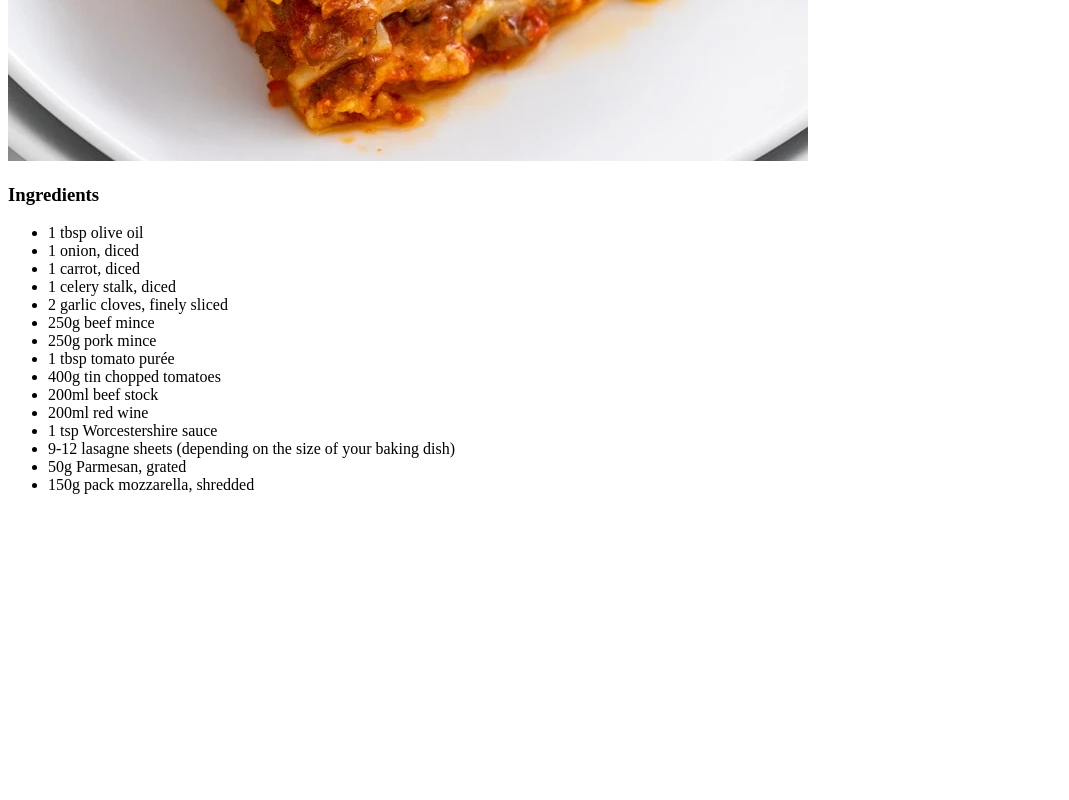
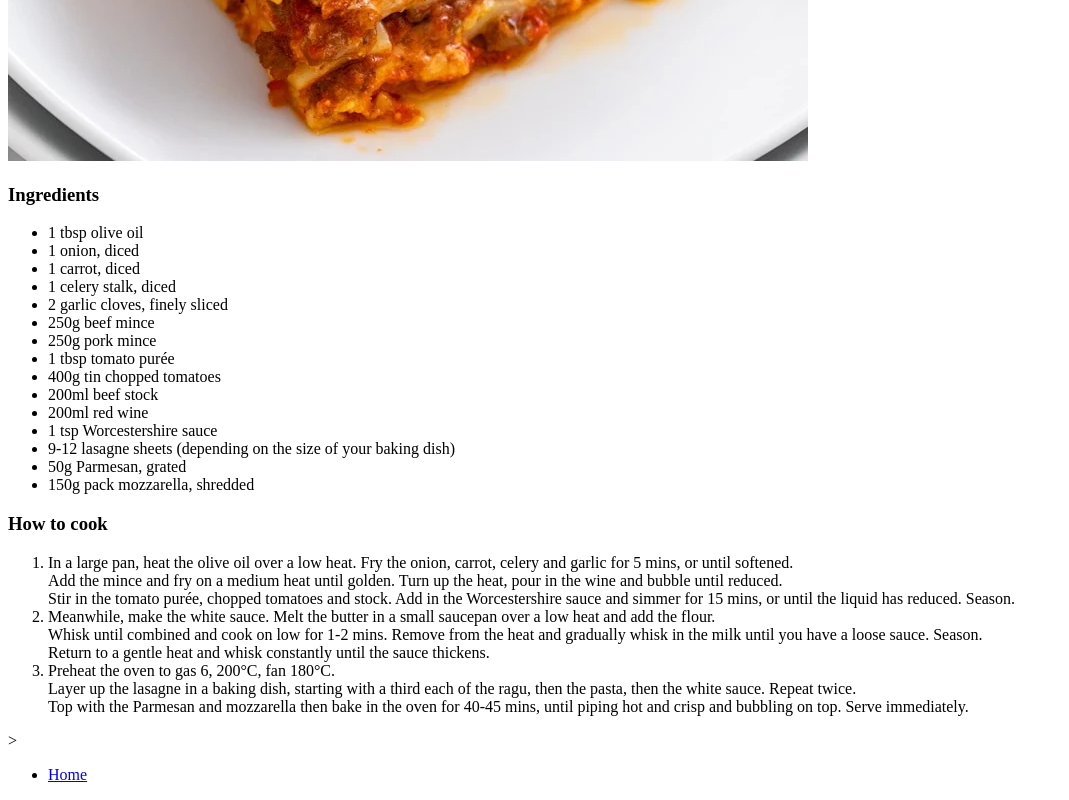
Before and after one commit to karoluju97/odin_recipes, a plain HTML site: page recipes/lasagna.html in a window 1280 px wide. Shown: the part 519-1319 px from the top of the page, without its empty margins (0-1069 px from the left). Before the commit the page ends 1029 px from the top, so only its background shows below. Drawn offline with Linux system fonts and the light colour scheme.

Commit message:
Added steps for chicken mushroom and lasagna. Also added a home button to return to home screen

```diff
--- a/recipes/lasagna.html
+++ b/recipes/lasagna.html
@@ -11,21 +11,39 @@
     <h3>Ingredients</h3>
 
         <ul>
-            <li> 1 tbsp olive oil </li>
-            <li>  1 onion, diced</li>
-            <li>   1 carrot, diced</li>
-            <li>    1 celery stalk, diced</li>
-            <li>    2 garlic cloves, finely sliced</li>
-            <li>   250g beef mince</li>
-            <li>     250g pork mince</li>
-            <li>    1 tbsp tomato purée</li>
-            <li>   400g tin chopped tomatoes</li>
-            <li>    200ml beef stock</li>
-            <li>    200ml red wine</li>
-            <li>    1 tsp Worcestershire sauce</li>
-            <li>    9-12 lasagne sheets (depending on the size of your baking dish)</li>
-            <li>    50g Parmesan, grated</li>
-            <li>   150g pack mozzarella, shredded</li>
+            <li>1 tbsp olive oil </li>
+            <li>1 onion, diced</li>
+            <li>1 carrot, diced</li>
+            <li>1 celery stalk, diced</li>
+            <li>2 garlic cloves, finely sliced</li>
+            <li>250g beef mince</li>
+            <li>250g pork mince</li>
+            <li>1 tbsp tomato purée</li>
+            <li>400g tin chopped tomatoes</li>
+            <li>200ml beef stock</li>
+            <li>200ml red wine</li>
+            <li>1 tsp Worcestershire sauce</li>
+            <li>9-12 lasagne sheets (depending on the size of your baking dish)</li>
+            <li>50g Parmesan, grated</li>
+            <li>150g pack mozzarella, shredded</li>
         </ul>
 
+        <H3>How to cook</H3>
+
+    <ol>
+      <li>In a large pan, heat the olive oil over a low heat. Fry the onion, carrot, celery and garlic for 5 mins, or until softened.<br>
+         Add the mince and fry on a medium heat until golden. Turn up the heat, pour in the wine and bubble until reduced.<br>
+         Stir in the tomato purée, chopped tomatoes and stock. Add in the Worcestershire sauce and simmer for 15 mins, or until the liquid has reduced. Season.</li>
+        <li>Meanwhile, make the white sauce. Melt the butter in a small saucepan over a low heat and add the flour. <br>
+          Whisk until combined and cook on low for 1-2 mins. Remove from the heat and gradually whisk in the milk until you have a loose sauce. Season.<br>
+           Return to a gentle heat and whisk constantly until the sauce thickens.</li>
+        <li>Preheat the oven to gas 6, 200°C, fan 180°C. <br>
+          Layer up the lasagne in a baking dish, starting with a third each of the ragu, then the pasta, then the white sauce. Repeat twice. <br>
+          Top with the Parmesan and mozzarella then bake in the oven for 40-45 mins, until piping hot and crisp and bubbling on top. Serve immediately.</li>
+    </ol>>
+
+    <ul>
+      <li><a href="../index.html">Home</a></li>
+    </ul>
+
   </body>
```
Also changed, not shown: recipes/chickmushroom.html (+14 -0 lines), recipes/steak.html (+3 -0 lines).
